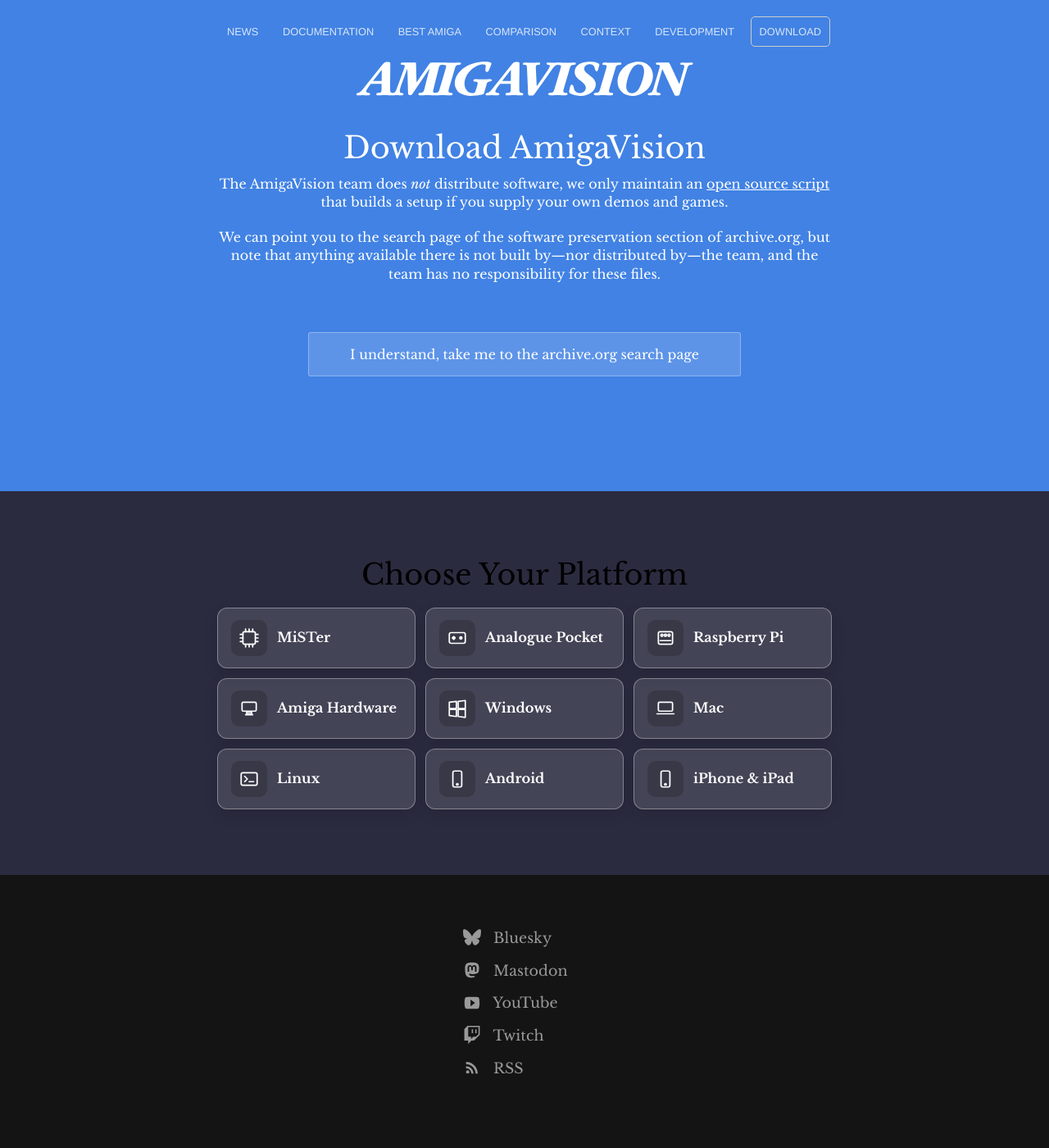
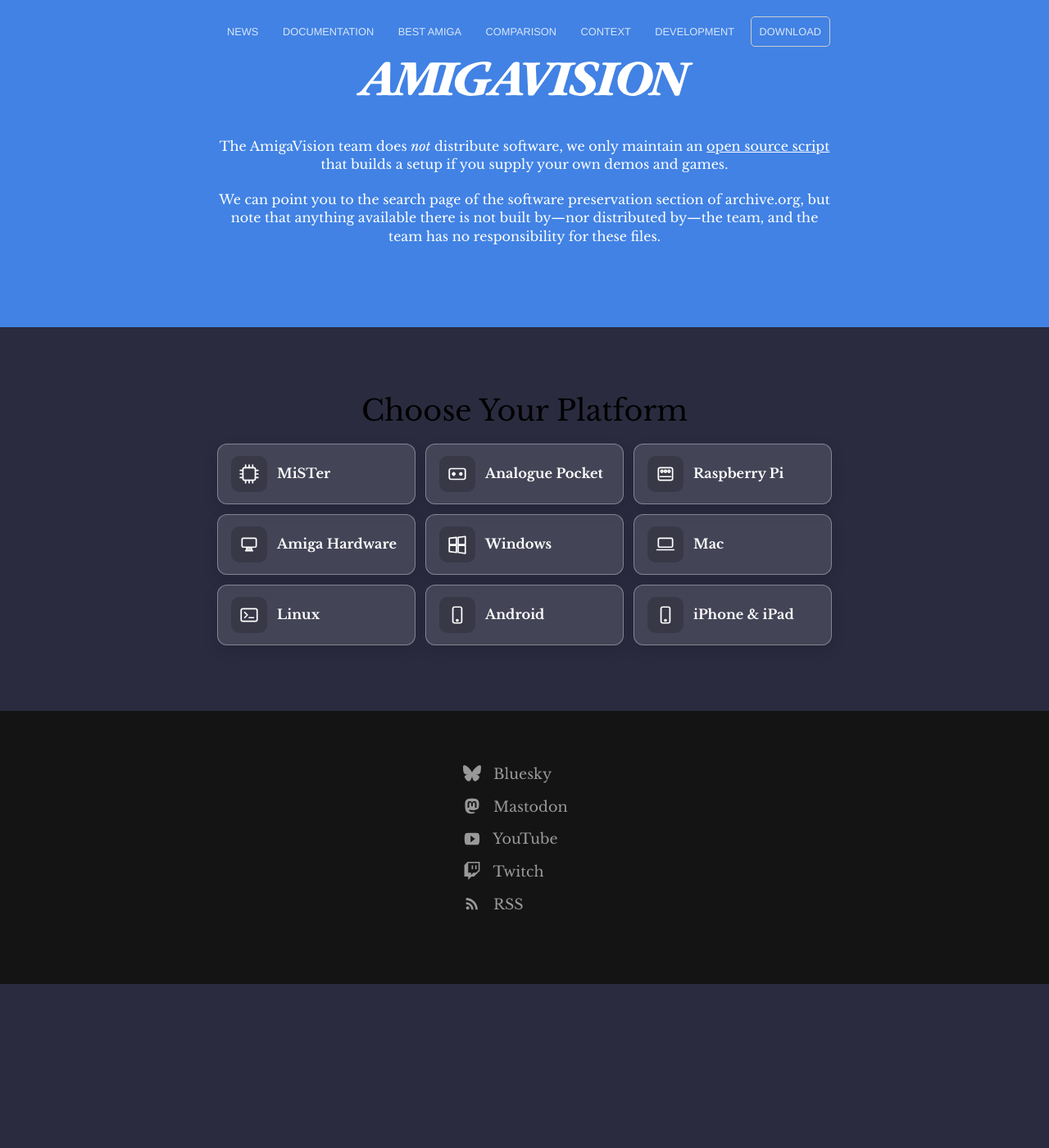
Before and after one commit to amigavision/amigavision.github.io, a Jekyll site: the page built from download/future.html, in a window 1280 px wide. Shown: the whole page at 82% size. Built offline with Jekyll 4.4.1, drawn with Linux system fonts in a browser that asks for light colours; after the commit the page ends 1200 px from its top, so only the background shows below that.

Commit message:
Simplify

```diff
--- a/download/future.html
+++ b/download/future.html
@@ -4,14 +4,10 @@
 ---
 
 <section class="hero">
-	<div class="text-container">
-    <h1>Download AmigaVision</h1>
-		<p class="subtext">The AmigaVision team does <em>not</em> distribute software, we only maintain an <a href="https://github.com/amigavision/AmigaVision" style="color:white; text-decoration: underline">open source script</a> that builds a setup if you supply your own demos and&nbsp;games.</p>
+  <div class="text-container">
+    <p class="subtext">The AmigaVision team does <em>not</em> distribute software, we only maintain an <a href="https://github.com/amigavision/AmigaVision" style="color:white; text-decoration: underline">open source script</a> that builds a setup if you supply your own demos and&nbsp;games.</p>
 
-		<p class="subtext">We can point you to the search page of the software preservation section of archive.org, but note that anything available there is not built by&mdash;nor distributed by&mdash;the team, and the team has no responsibility for these&nbsp;files.</p>
-
-    <div class="cta button alt"><a target="_blank" href="https://archive.org/details/software?query=amigavision">I understand, take me to the archive.org search page</a></div>
-  </div>
+    <p class="subtext">We can point you to the search page of the software preservation section of archive.org, but note that anything available there is not built by&mdash;nor distributed by&mdash;the team, and the team has no responsibility for these&nbsp;files.</p>
 </section>
 
 <section class="page">
```
